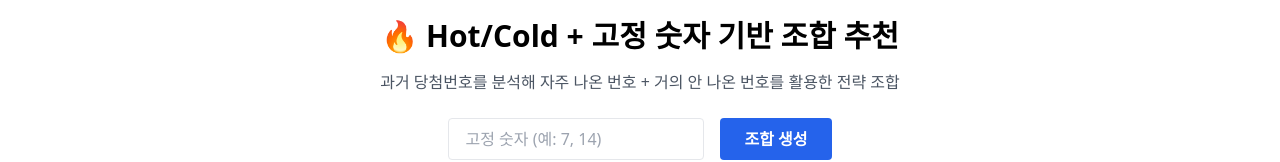
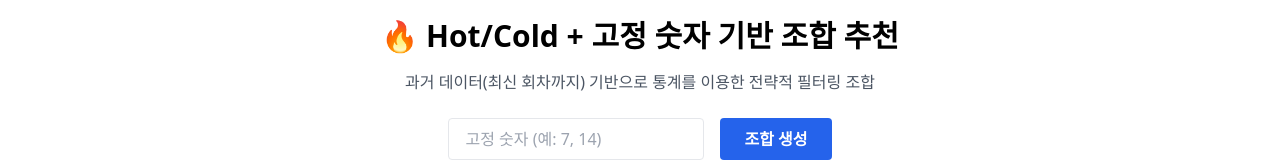
Before and after one commit to mysmartdeal/mysmartdeal, a Next.js app: page /lotto in a window 1280 px wide. Shown: the part 370-532 px from the top of the page. Built offline with nearby package versions, Linux system fonts and the light colour scheme.

Commit message:
Update lotto.js

```diff
--- a/pages/lotto.js
+++ b/pages/lotto.js
@@ -65,7 +65,7 @@ export default function LottoPage() {
       <div className="container mx-auto py-16 px-4 text-center">
         <h1 className="text-3xl font-bold mb-4">🔥 Hot/Cold + 고정 숫자 기반 조합 추천</h1>
         <p className="text-gray-600 mb-6">
-          과거 당첨번호를 분석해 자주 나온 번호 + 거의 안 나온 번호를 활용한 전략 조합
+          과거 데이터(최신 회차까지) 기반으로 통계를 이용한 전략적 필터링 조합
         </p>
 
         <div className="flex flex-col sm:flex-row justify-center gap-4 mb-6">
```
